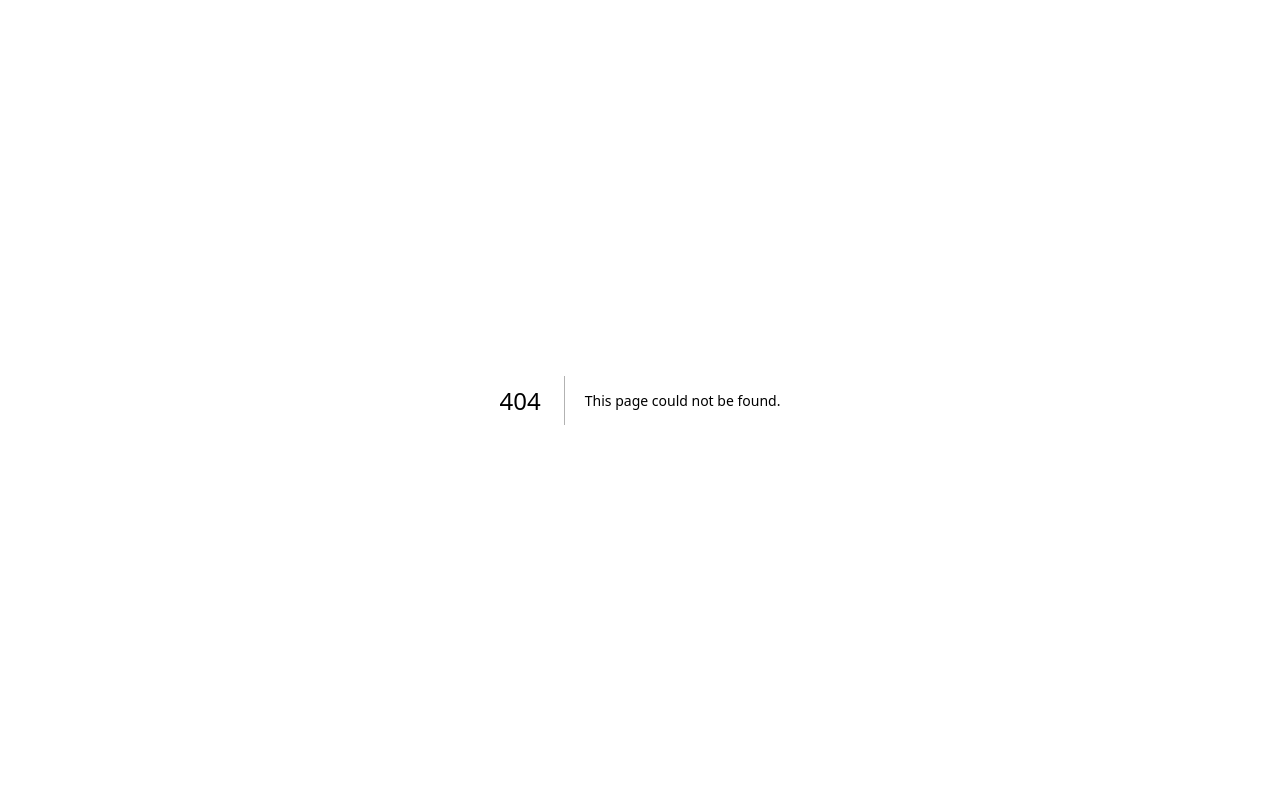
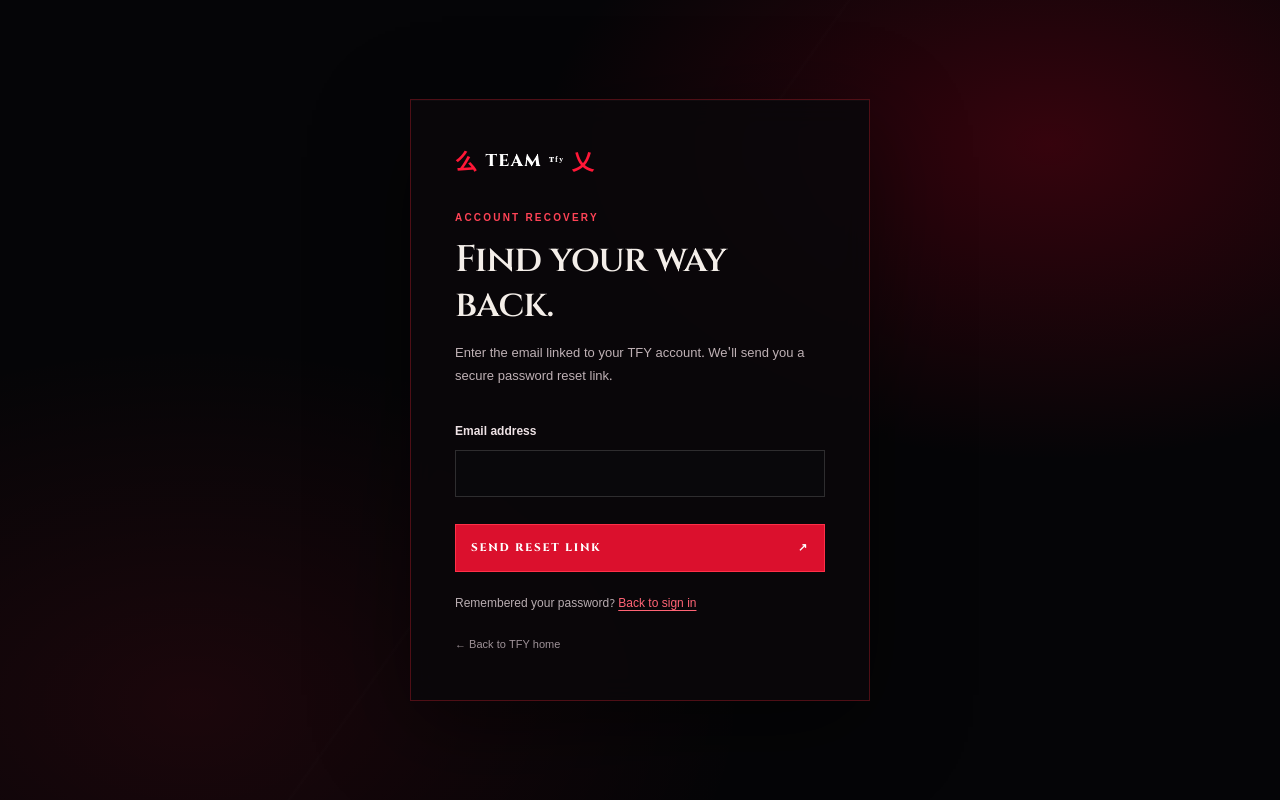
Before and after one commit to alone4verasthew-dot/TEAM-community-, a Next.js app: page /forgot-password in a window 1280 px wide. Before the commit this address had no page. Built offline with nearby package versions, Linux system fonts and the light colour scheme.

Commit message:
Add forgot password recovery page

```diff
--- /dev/null
+++ b/app/forgot-password/page.tsx
@@ -0,0 +1,66 @@
+"use client";
+
+import Link from "next/link";
+import { FormEvent, useState } from "react";
+import { createClient } from "@/lib/supabase/client";
+
+export default function ForgotPasswordPage() {
+  const [email, setEmail] = useState("");
+  const [status, setStatus] = useState("");
+  const [error, setError] = useState("");
+  const [loading, setLoading] = useState(false);
+
+  async function handleSubmit(event: FormEvent<HTMLFormElement>) {
+    event.preventDefault();
+    setStatus("");
+    setError("");
+    setLoading(true);
+
+    try {
+      const supabase = createClient();
+      const redirectTo = `${window.location.origin}/reset-password`;
+      const { error: requestError } = await supabase.auth.resetPasswordForEmail(email.trim(), { redirectTo });
+      if (requestError) throw requestError;
+      setStatus("If an account exists for that email, a password reset link will arrive shortly. Check your inbox and spam folder.");
+    } catch {
+      setError("We couldn't send the reset email right now. Please try again in a moment.");
+    } finally {
+      setLoading(false);
+    }
+  }
+
+  return (
+    <main className="auth-page">
+      <div className="auth-panel">
+        <Link className="auth-brand" href="/" aria-label="TFY home">
+          <span className="auth-mark">么</span> TEAM <strong>ᵀᶠʸ</strong> <span className="auth-mark">乂</span>
+        </Link>
+        <p className="auth-eyebrow">ACCOUNT RECOVERY</p>
+        <h1>Find your way back.</h1>
+        <p className="auth-intro">Enter the email linked to your TFY account. We'll send you a secure password reset link.</p>
+
+        {status ? <p className="auth-notice" role="status">{status}</p> : null}
+        {error ? <p className="auth-error" role="alert">{error}</p> : null}
+
+        <form className="auth-form" onSubmit={handleSubmit}>
+          <label htmlFor="recovery-email">Email address</label>
+          <input
+            id="recovery-email"
+            name="email"
+            type="email"
+            autoComplete="email"
+            value={email}
+            onChange={(event) => setEmail(event.target.value)}
+            required
+          />
+          <button className="auth-submit" type="submit" disabled={loading}>
+            {loading ? "SENDING..." : "SEND RESET LINK"} <span>↗</span>
+          </button>
+        </form>
+
+        <p className="auth-switch">Remembered your password? <Link href="/login">Back to sign in</Link></p>
+        <Link href="/" className="auth-home-link">← Back to TFY home</Link>
+      </div>
+    </main>
+  );
+}
```
